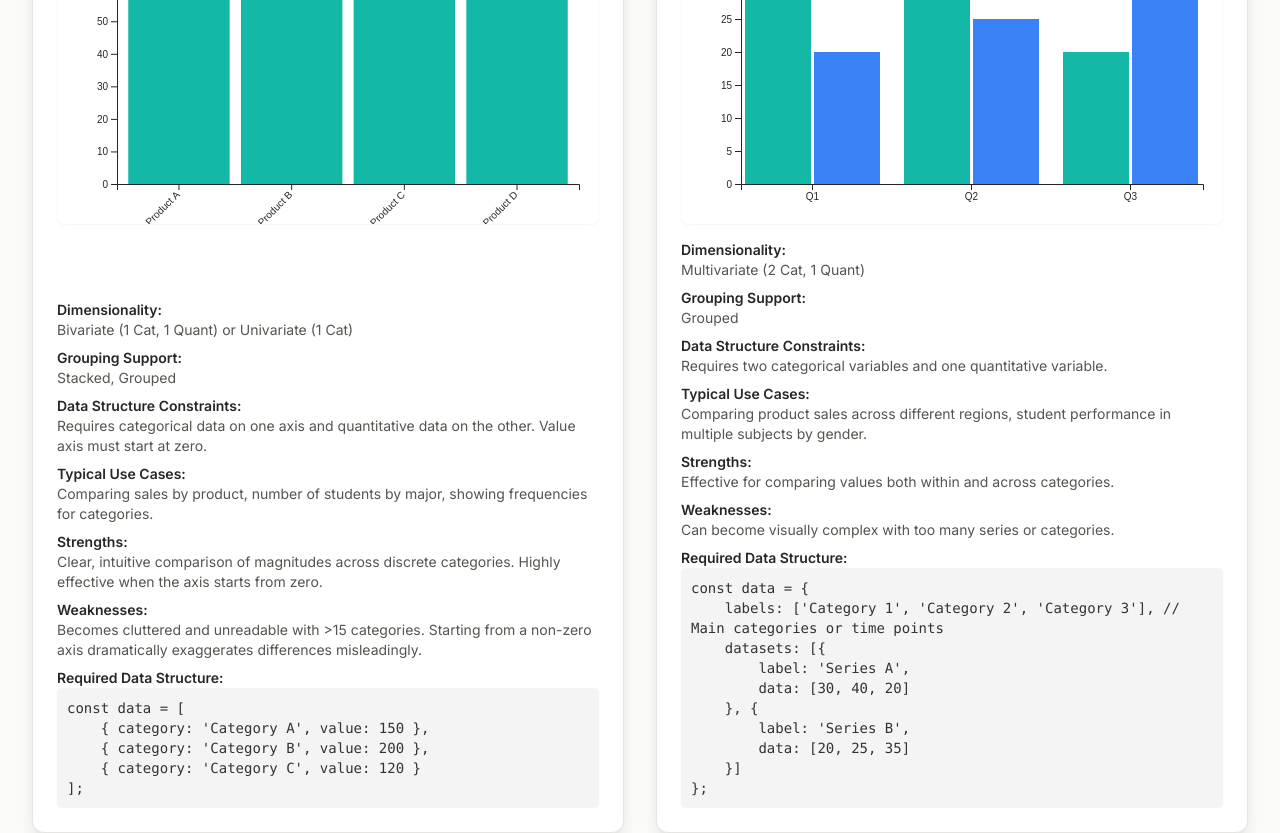
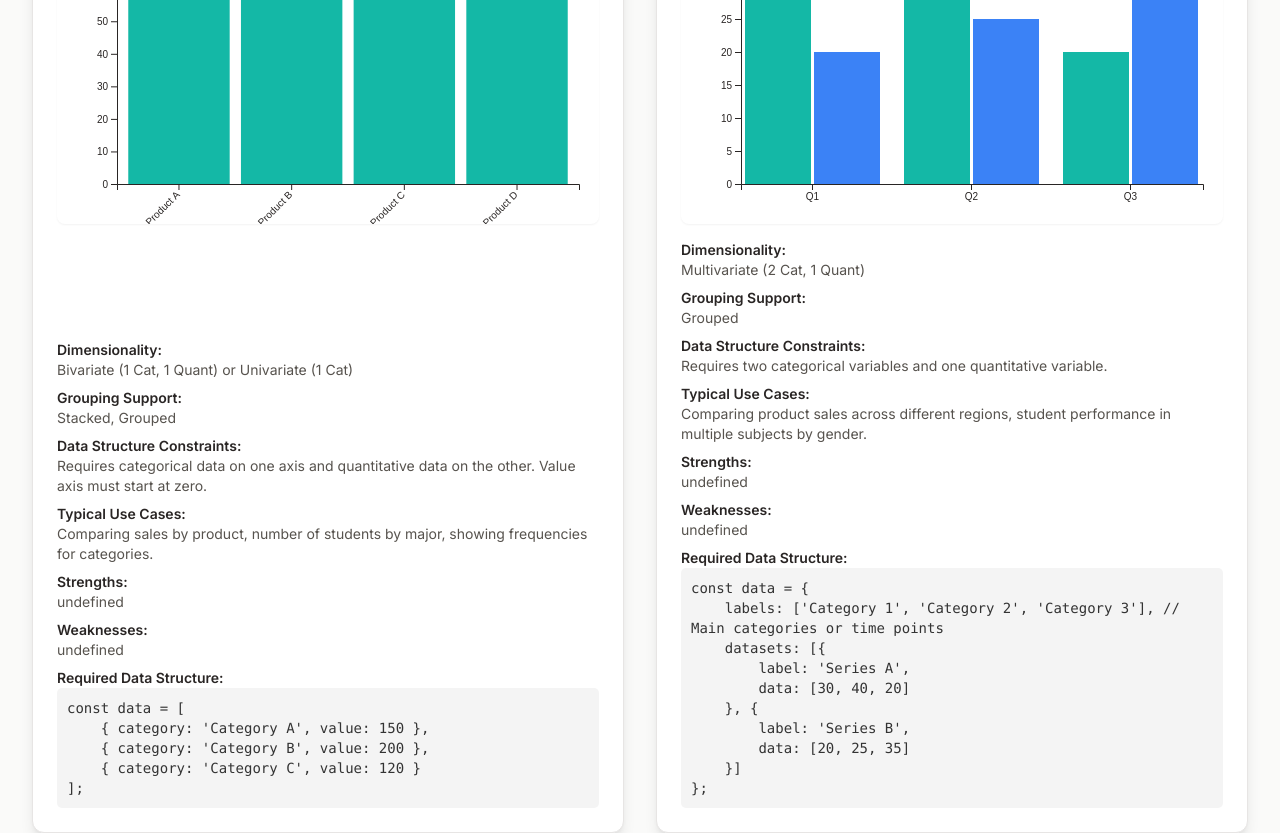
Before and after one commit to Abdalrhmanal/chart-widget, a plain HTML site: page index.html in a window 1280 px wide. Shown: the part 1417-2250 px from the top of the page. Drawn offline with nearby package versions, Linux system fonts and the light colour scheme.

Commit message:
Remove strengths and weaknesses columns from chart properties table and update related rendering logic

```diff
--- a/main.js
+++ b/main.js
@@ -1531,8 +1531,8 @@ document.addEventListener('DOMContentLoaded', function () {
             groupingSupport: 'Stacked, Grouped',
             dataConstraints: 'Requires categorical data on one axis and quantitative data on the other. Value axis must start at zero.',
             typicalUseCases: 'Comparing sales by product, number of students by major, showing frequencies for categories.',
-            strengths: 'Clear, intuitive comparison of magnitudes across discrete categories. Highly effective when the axis starts from zero.',
-            weaknesses: 'Becomes cluttered and unreadable with >15 categories. Starting from a non-zero axis dramatically exaggerates differences misleadingly.',
+           // strengths: 'Clear, intuitive comparison of magnitudes across discrete categories. Highly effective when the axis starts from zero.',
+           // weaknesses: 'Becomes cluttered and unreadable with >15 categories. Starting from a non-zero axis dramatically exaggerates differences misleadingly.',
             sampleDataStructure: `const data = [
     { category: 'Category A', value: 150 },
     { category: 'Category B', value: 200 },
@@ -1550,8 +1550,8 @@ document.addEventListener('DOMContentLoaded', function () {
             groupingSupport: 'Grouped',
             dataConstraints: 'Requires two categorical variables and one quantitative variable.',
             typicalUseCases: 'Comparing product sales across different regions, student performance in multiple subjects by gender.',
-            strengths: 'Effective for comparing values both within and across categories.',
-            weaknesses: 'Can become visually complex with too many series or categories.',
+           // strengths: 'Effective for comparing values both within and across categories.',
+           // weaknesses: 'Can become visually complex with too many series or categories.',
             sampleDataStructure: `const data = {
     labels: ['Category 1', 'Category 2', 'Category 3'], // Main categories or time points
     datasets: [{
@@ -1574,8 +1574,8 @@ document.addEventListener('DOMContentLoaded', function () {
             groupingSupport: 'N/A',
             dataConstraints: 'Requires a single performance value, a target, and qualitative ranges (optional).',
             typicalUseCases: 'Monitoring performance against goals, dashboards, progress reports.',
-            strengths: 'Space-efficient alternative to dashboard gauges, clearly shows performance against target and qualitative ranges.',
-            weaknesses: 'Specific to a narrow use case (one measure vs. target). Does not show full data distribution.',
+          // strengths: 'Space-efficient alternative to dashboard gauges, clearly shows performance against target and qualitative ranges.',
+          // weaknesses: 'Specific to a narrow use case (one measure vs. target). Does not show full data distribution.',
             sampleDataStructure: `const data = {
     value: 75, // Current value
     target: 80, // Target value
@@ -1593,8 +1593,8 @@ document.addEventListener('DOMContentLoaded', function () {
             groupingSupport: 'Multiple Lines',
             dataConstraints: 'Requires time data on one axis (usually X) and quantitative data on the other. Ideal for sequential data.',
             typicalUseCases: 'Tracking stock prices, population growth, monthly temperatures.',
-            strengths: 'Excellent for showing trends and changes over time. Handles many data points well. Does not require a zero baseline.',
-            weaknesses: 'Can be highly misleading if used for non-sequential categorical data, as it falsely implies a continuous relationship.',
+          //  strengths: 'Excellent for showing trends and changes over time. Handles many data points well. Does not require a zero baseline.',
+          //  weaknesses: 'Can be highly misleading if used for non-sequential categorical data, as it falsely implies a continuous relationship.',
             sampleDataStructure: `const data = {
     labels: ['Category 1', 'Category 2', 'Category 3'], // Main categories or time points
     datasets: [{
@@ -1617,8 +1617,8 @@ document.addEventListener('DOMContentLoaded', function () {
             groupingSupport: 'N/A',
             dataConstraints: 'Requires categorical and quantitative data. Effective when a zero baseline is not necessary.',
             typicalUseCases: 'Comparing performance across groups, showing change between two time points.',
-            strengths: 'Reduces visual clutter compared to bar charts, effective when a zero baseline is not meaningful.',
-            weaknesses: 'Can become cluttered with too many categories or very similar values.',
+          //  strengths: 'Reduces visual clutter compared to bar charts, effective when a zero baseline is not meaningful.',
+          //  weaknesses: 'Can become cluttered with too many categories or very similar values.',
             sampleDataStructure: `const data = {
     labels: ['Category A', 'Category B', 'Category C'], // Categories
     datasets: [{
@@ -1638,8 +1638,8 @@ document.addEventListener('DOMContentLoaded', function () {
             groupingSupport: 'N/A (Compares profiles)',
             dataConstraints: 'Requires multiple quantitative variables for the same entities.',
             typicalUseCases: 'Evaluating products across a range of features, comparing student performance profiles.',
-            strengths: 'Useful for comparing the profiles of different items across a range of features.',
-            weaknesses: 'Effectiveness diminishes rapidly as the number of variables increases, as the chart can become a confusing web of overlapping polygons.',
+         //  strengths: 'Useful for comparing the profiles of different items across a range of features.',
+         //  weaknesses: 'Effectiveness diminishes rapidly as the number of variables increases, as the chart can become a confusing web of overlapping polygons.',
             sampleDataStructure: `const data = {
     labels: ['Feature 1', 'Feature 2', 'Feature 3'], // Axis/feature names
     datasets: [{
@@ -1662,8 +1662,8 @@ document.addEventListener('DOMContentLoaded', function () {
             groupingSupport: 'N/A',
             dataConstraints: 'Requires values for the same categories at two distinct time points.',
             typicalUseCases: 'Tracking changes in rankings, comparing results before and after an intervention.',
-            strengths: 'Clearly and efficiently highlights which categories have increased, decreased, or stayed the same, and by how much.',
-            weaknesses: 'Becomes cluttered with too many categories or if changes are very small.',
+          //  strengths: 'Clearly and efficiently highlights which categories have increased, decreased, or stayed the same, and by how much.',
+          //  weaknesses: 'Becomes cluttered with too many categories or if changes are very small.',
             sampleDataStructure: `const data = [
     { category: 'Category A', before: 10, after: 15 },
     { category: 'Category B', before: 20, after: 18 },
@@ -1681,8 +1681,8 @@ document.addEventListener('DOMContentLoaded', function () {
             groupingSupport: 'N/A',
             dataConstraints: 'Requires data representing parts of a whole, with very few categories (ideally 5 or fewer).',
             typicalUseCases: 'Budget allocation, market share, simple survey results.',
-            strengths: 'Simple, intuitive display of part-to-whole proportions for few categories.',
-            weaknesses: 'Humans are poor at judging angles accurately. Becomes totally ineffective with too many slices. Often misused for comparing values between different pies.',
+          //  strengths: 'Simple, intuitive display of part-to-whole proportions for few categories.',
+          //  weaknesses: 'Humans are poor at judging angles accurately. Becomes totally ineffective with too many slices. Often misused for comparing values between different pies.',
             sampleDataStructure: `const data = {
     labels: ['Part 1', 'Part 2', 'Part 3'], // Names of the parts
     datasets: [{
@@ -1701,8 +1701,8 @@ document.addEventListener('DOMContentLoaded', function () {
             groupingSupport: 'Stacked, 100% Stacked',
             dataConstraints: 'Requires a quantitative variable broken down by two categorical variables (or one category and time).',
             typicalUseCases: 'Sales composition by product per quarter, population distribution by age group and gender.',
-            strengths: 'Shows part-to-whole composition within each category while allowing comparison of totals.',
-            weaknesses: 'Difficult to compare individual segment sizes across bars unless they are at the base. Can become complex with many segments.',
+          //  strengths: 'Shows part-to-whole composition within each category while allowing comparison of totals.',
+          //  weaknesses: 'Difficult to compare individual segment sizes across bars unless they are at the base. Can become complex with many segments.',
             sampleDataStructure: `const data = {
     labels: ['Category 1', 'Category 2', 'Category 3'], // Main categories or time points
     datasets: [{
@@ -1725,8 +1725,8 @@ document.addEventListener('DOMContentLoaded', function () {
             groupingSupport: 'Stacked, 100% Stacked',
             dataConstraints: 'Requires time data on the X-axis, and multiple quantitative variables representing parts of a whole.',
             typicalUseCases: 'Evolution of market share over time, composition of government spending over years.',
-            strengths: 'Combines displaying evolution over time with composition, showing how parts of a whole change.',
-            weaknesses: 'Can be difficult to read lower lines accurately. Can be misleading if ordering is not logical.',
+          //  strengths: 'Combines displaying evolution over time with composition, showing how parts of a whole change.',
+          //  weaknesses: 'Can be difficult to read lower lines accurately. Can be misleading if ordering is not logical.',
             sampleDataStructure: `const data = {
     labels: ['Category 1', 'Category 2', 'Category 3'], // Main categories or time points
     datasets: [{
@@ -1749,8 +1749,8 @@ document.addEventListener('DOMContentLoaded', function () {
             groupingSupport: 'Nested',
             dataConstraints: 'Requires data with a clear parent-child hierarchical structure and a quantitative value for each node.',
             typicalUseCases: 'Budget allocation, file sizes on a hard drive, company organizational structure.',
-            strengths: 'Space-efficient display of large, hierarchical part-to-whole data. Shows the relative size of each element.',
-            weaknesses: 'Difficult to precisely compare areas. Can become unreadable with very deep hierarchies or many small items.',
+          //  strengths: 'Space-efficient display of large, hierarchical part-to-whole data. Shows the relative size of each element.',
+          //  weaknesses: 'Difficult to precisely compare areas. Can become unreadable with very deep hierarchies or many small items.',
             sampleDataStructure: `const data = {
     name: "Root",
     children: [
@@ -1773,8 +1773,8 @@ document.addEventListener('DOMContentLoaded', function () {
             groupingSupport: 'N/A',
             dataConstraints: 'Requires a single percentage or multiple percentages that sum to 100%.',
             typicalUseCases: 'Illustrating progress towards a goal, representing percentages in reports.',
-            strengths: 'Highly intuitive and visually engaging for concretely communicating percentages.',
-            weaknesses: 'Not suitable for a large number of categories. Does not show precise details.',
+          //  strengths: 'Highly intuitive and visually engaging for concretely communicating percentages.',
+          //  weaknesses: 'Not suitable for a large number of categories. Does not show precise details.',
             sampleDataStructure: `const data = {
     percentage: 75 // A single percentage
 };
@@ -1795,8 +1795,8 @@ document.addEventListener('DOMContentLoaded', function () {
             groupingSupport: 'N/A',
             dataConstraints: 'Requires a continuous quantitative variable. Relies on "bins" to group data.',
             typicalUseCases: 'Distribution of customer ages, test scores, income distribution.',
-            strengths: 'Clearly shows the frequency distribution of a single continuous variable. Crucial in exploratory data analysis.',
-            weaknesses: 'Shape is highly dependent on the choice of bin width. Not for categorical data.',
+          //  strengths: 'Clearly shows the frequency distribution of a single continuous variable. Crucial in exploratory data analysis.',
+          //  weaknesses: 'Shape is highly dependent on the choice of bin width. Not for categorical data.',
             sampleDataStructure: `const data = [
     10, 12, 15, 20, 22, 25, 30, 32, 35, 40, 42, 45, 50, 55, 58 // List of raw values
 ];`,
@@ -1812,8 +1812,8 @@ document.addEventListener('DOMContentLoaded', function () {
             groupingSupport: 'N/A',
             dataConstraints: 'Requires a continuous quantitative variable.',
             typicalUseCases: 'Understanding the shape of data distribution, identifying hidden patterns.',
-            strengths: 'Provides a clearer view of the underlying shape of data distribution compared to a histogram, especially with large datasets.',
-            weaknesses: 'May obscure fine details of the distribution compared to a raw histogram.',
+          //  strengths: 'Provides a clearer view of the underlying shape of data distribution compared to a histogram, especially with large datasets.',
+          //  weaknesses: 'May obscure fine details of the distribution compared to a raw histogram.',
             sampleDataStructure: `const data = [
     10, 12, 15, 20, 22, 25, 30, 32, 35, 40, 42, 45, 50, 55, 58 // List of raw values
 ];`,
@@ -1829,8 +1829,8 @@ document.addEventListener('DOMContentLoaded', function () {
             groupingSupport: 'Faceted',
             dataConstraints: 'Requires a quantitative variable and a categorical variable for grouping.',
             typicalUseCases: 'Comparing distributions of variables across multiple groups, identifying outliers.',
-            strengths: 'Compactly summarizes and compares distributions across multiple groups; highlights outliers effectively.',
-            weaknesses: 'Hides the underlying shape of the distribution (e.g., bimodality).',
+          //  strengths: 'Compactly summarizes and compares distributions across multiple groups; highlights outliers effectively.',
+          //  weaknesses: 'Hides the underlying shape of the distribution (e.g., bimodality).',
             sampleDataStructure: `const data = {
     labels: ['Group A', 'Group B'], // Group names
     datasets: [{
@@ -1853,8 +1853,8 @@ document.addEventListener('DOMContentLoaded', function () {
             groupingSupport: 'Faceted',
             dataConstraints: 'Requires a quantitative variable and a categorical variable for grouping.',
             typicalUseCases: 'Understanding the full distribution of data across groups, identifying multi-modal distributions.',
-            strengths: 'Provides a much richer understanding than a standard box plot, as it reveals the shape of the distribution.',
-            weaknesses: 'More complex to interpret than a simple box plot. Can become cluttered with many groups.',
+          //  strengths: 'Provides a much richer understanding than a standard box plot, as it reveals the shape of the distribution.',
+          //  weaknesses: 'More complex to interpret than a simple box plot. Can become cluttered with many groups.',
             sampleDataStructure: `const data = {
     labels: ['Group A', 'Group B'], // Group names
     datasets: [{
@@ -1877,8 +1877,8 @@ document.addEventListener('DOMContentLoaded', function () {
             groupingSupport: 'Color/Shape Coding',
             dataConstraints: 'Requires two continuous quantitative variables.',
             typicalUseCases: 'Revealing correlations, identifying clusters and outliers, understanding patterns.',
-            strengths: 'The gold standard for showing correlation and relationship between two continuous variables. Reveals form, direction, and strength of a relationship.',
-            weaknesses: 'Can suffer from overplotting with very large datasets, making individual points indistinguishable.',
+          //  strengths: 'The gold standard for showing correlation and relationship between two continuous variables. Reveals form, direction, and strength of a relationship.',
+          //  weaknesses: 'Can suffer from overplotting with very large datasets, making individual points indistinguishable.',
             sampleDataStructure: `const data = {
     datasets: [{
         label: 'Points',
@@ -1901,8 +1901,8 @@ document.addEventListener('DOMContentLoaded', function () {
             groupingSupport: 'Color Coding',
             dataConstraints: 'Requires three quantitative variables.',
             typicalUseCases: 'Analyzing GDP, life expectancy, and population; comparing companies by revenue, profit, and employee count.',
-            strengths: 'Extends a scatter plot to encode a third dimension using bubble size.',
-            weaknesses: 'Human perception of area is less precise than position, making the 3rd variable harder to judge.',
+          //  strengths: 'Extends a scatter plot to encode a third dimension using bubble size.',
+          //  weaknesses: 'Human perception of area is less precise than position, making the 3rd variable harder to judge.',
             sampleDataStructure: `const data = {
     datasets: [{
         label: 'Bubble Points',
@@ -1924,8 +1924,8 @@ document.addEventListener('DOMContentLoaded', function () {
             groupingSupport: 'Grid',
             dataConstraints: 'Requires two variables (categorical or quantitative) where the relationship or density is represented by color.',
             typicalUseCases: 'Correlation matrices, cross-tabulations, density maps for very large datasets.',
-            strengths: 'Efficiently shows relationships between two categorical variables or density in large datasets. Good for identifying patterns in tabular data.',
-            weaknesses: 'Can be difficult to interpret precise values without labels. Highly dependent on color scale choice.',
+          //  strengths: 'Efficiently shows relationships between two categorical variables or density in large datasets. Good for identifying patterns in tabular data.',
+          //  weaknesses: 'Can be difficult to interpret precise values without labels. Highly dependent on color scale choice.',
             sampleDataStructure: `const data = [
     { x: 'Category A', y: 'Property 1', value: 10 },
     { x: 'Category A', y: 'Property 2', value: 20 },
@@ -1944,8 +1944,8 @@ document.addEventListener('DOMContentLoaded', function () {
             groupingSupport: 'N/A',
             dataConstraints: 'Requires flow data (source, target, quantity/weight).',
             typicalUseCases: 'Energy flow, customer conversion funnels, money flow, user paths.',
-            strengths: 'Excellent for visualizing the magnitude of flows through a multi-stage process. Highlights bottlenecks or main pathways.',
-            weaknesses: 'Requires specific data structure. Can become cluttered with too many flows or complex stages.',
+         //   strengths: 'Excellent for visualizing the magnitude of flows through a multi-stage process. Highlights bottlenecks or main pathways.',
+         //   weaknesses: 'Requires specific data structure. Can become cluttered with too many flows or complex stages.',
             sampleDataStructure: `const data = {
     nodes: [ // List of nodes/stages
         { id: 'Source 1' }, { id: 'Source 2' },
@@ -1972,8 +1972,8 @@ document.addEventListener('DOMContentLoaded', function () {
             groupingSupport: 'N/A',
             dataConstraints: 'Requires data with interconnected relationships (parent-child or network connections).',
             typicalUseCases: 'Organizational charts, social networks, website maps, file categorization.',
-            strengths: 'Visually represents complex relationships between entities. Can clearly show hierarchies or connections.',
-            weaknesses: 'Can become messy and unreadable with many nodes or links. Difficult to discern patterns in large networks.',
+          //  strengths: 'Visually represents complex relationships between entities. Can clearly show hierarchies or connections.',
+          //  weaknesses: 'Can become messy and unreadable with many nodes or links. Difficult to discern patterns in large networks.',
             sampleDataStructure: `const data = {
     nodes: [ // List of nodes
         { id: 'A', name: 'Node A' },
@@ -1997,8 +1997,8 @@ document.addEventListener('DOMContentLoaded', function () {
             groupingSupport: 'Color Coding',
             dataConstraints: 'Requires many quantitative variables.',
             typicalUseCases: 'Discovering patterns in high-dimensional data, comparing entity profiles.',
-            strengths: 'Allows visualization of many dimensions at once. Good for identifying clusters and patterns in multivariate data.',
-            weaknesses: 'Can become cluttered with many data points or variables. Difficult to read precise values.',
+          //  strengths: 'Allows visualization of many dimensions at once. Good for identifying clusters and patterns in multivariate data.',
+          //  weaknesses: 'Can become cluttered with many data points or variables. Difficult to read precise values.',
             sampleDataStructure: `const data = [
     { var1: 10, var2: 50, var3: 20 },
     { var1: 20, var2: 40, var3: 25 },
@@ -2172,8 +2172,8 @@ document.addEventListener('DOMContentLoaded', function () {
             row.insertCell().textContent = chart.dimensionality;
             row.insertCell().textContent = chart.groupingSupport;
             row.insertCell().textContent = chart.typicalUseCases;
-            row.insertCell().textContent = chart.strengths;
-            row.insertCell().textContent = chart.weaknesses;
+           /*  row.insertCell().textContent = chart.strengths;
+            row.insertCell().textContent = chart.weaknesses; */
             row.insertCell().textContent = chart.dataConstraints;
 
             const dataStructureCell = row.insertCell();
```
Also changed, not shown: index.html (+2 -2 lines).
